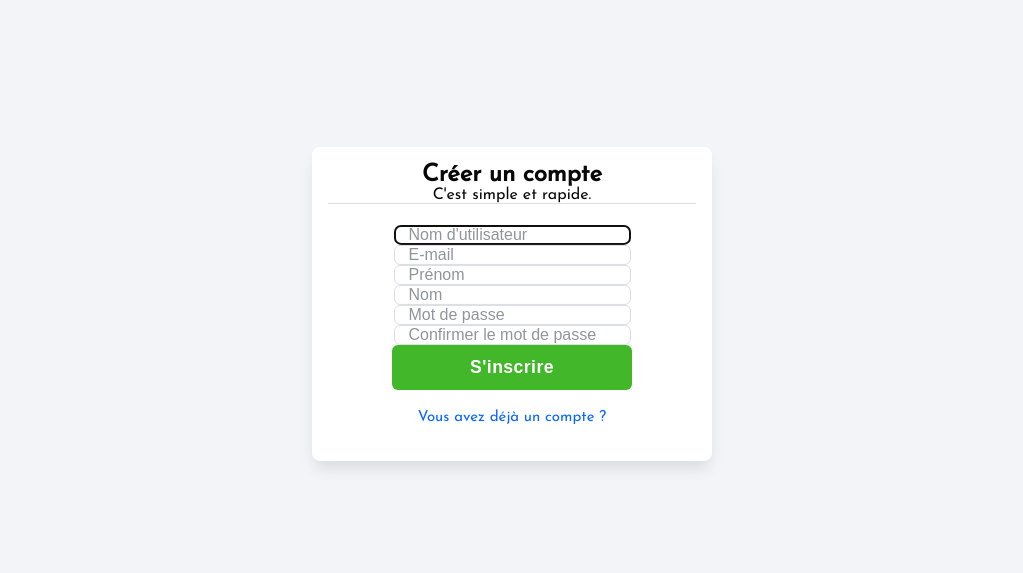
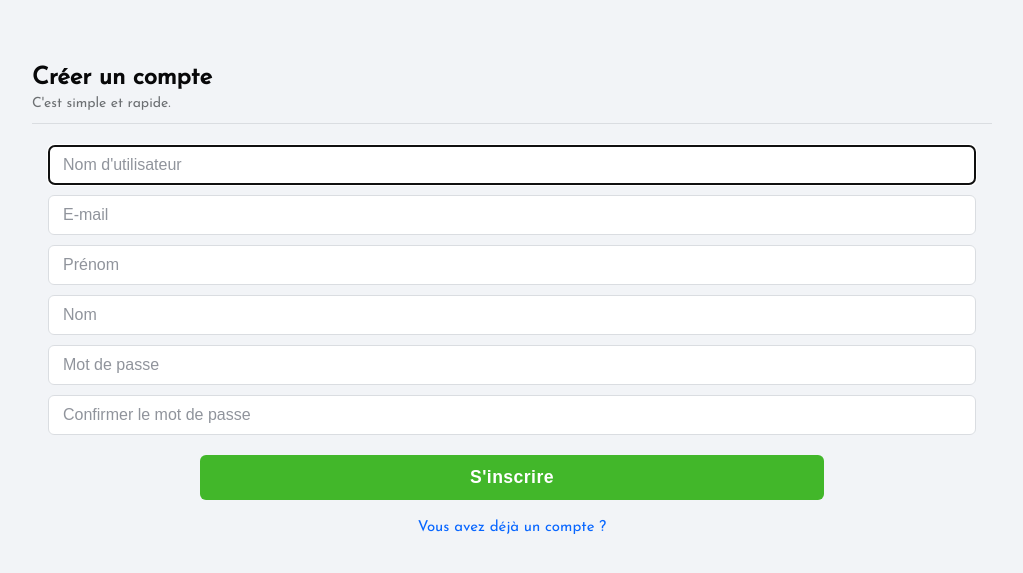
Before and after one commit to Cyrilebl/p9-LIT_Revu, a Django app: page /signup/ in a window 1280 px wide. Shown: the part 96-669 px from the top of the page, without its empty margins (128-1151 px from the left). Run offline with Django 5.2, Linux system fonts and the light colour scheme.

Commit message:
design improved

```diff
--- a/lit_revu/authentication/static/authentication/signup.css
+++ b/lit_revu/authentication/static/authentication/signup.css
@@ -1,20 +1,35 @@
 .signup {
-  position: absolute;
-  top: 50%;
-  left: 50%;
-  text-align: center;
-  transform: translate(-50%, -50%);
-  width: 400px;
-  padding: 16px;
-  border-radius: 8px;
-  box-shadow: 0 10px 15px -3px rgba(0, 0, 0, 0.1);
-  background-color: var(--card);
+  padding: 16px 0;
+}
+
+.signup > p {
+  color: var(--secondary-foreground);
+  font-size: 14px;
+  margin: 6px 0 12px 0;
+}
+
+.signup form {
+  display: flex;
+  flex-direction: column;
+  align-items: center;
+  gap: 10px;
+}
+
+.signup form p {
+  width: 100%;
+  padding: 0 16px;
+}
+
+.signup form input {
+  width: 100%;
+  height: 40px;
 }
 
 .signup button {
   width: 65%;
+  margin-top: 10px;
 }
 
-.helptext {
-  display: none;
+.signup .link {
+  margin: 20px 0;
 }
```
Also changed, not shown: lit_revu/authentication/static/authentication/done.css (added, +7 -0 lines), lit_revu/authentication/static/authentication/login.css (+5 -19 lines), lit_revu/authentication/static/authentication/password-change.css (added, +21 -0 lines), lit_revu/authentication/static/authentication/profile.css (added, +13 -0 lines).
